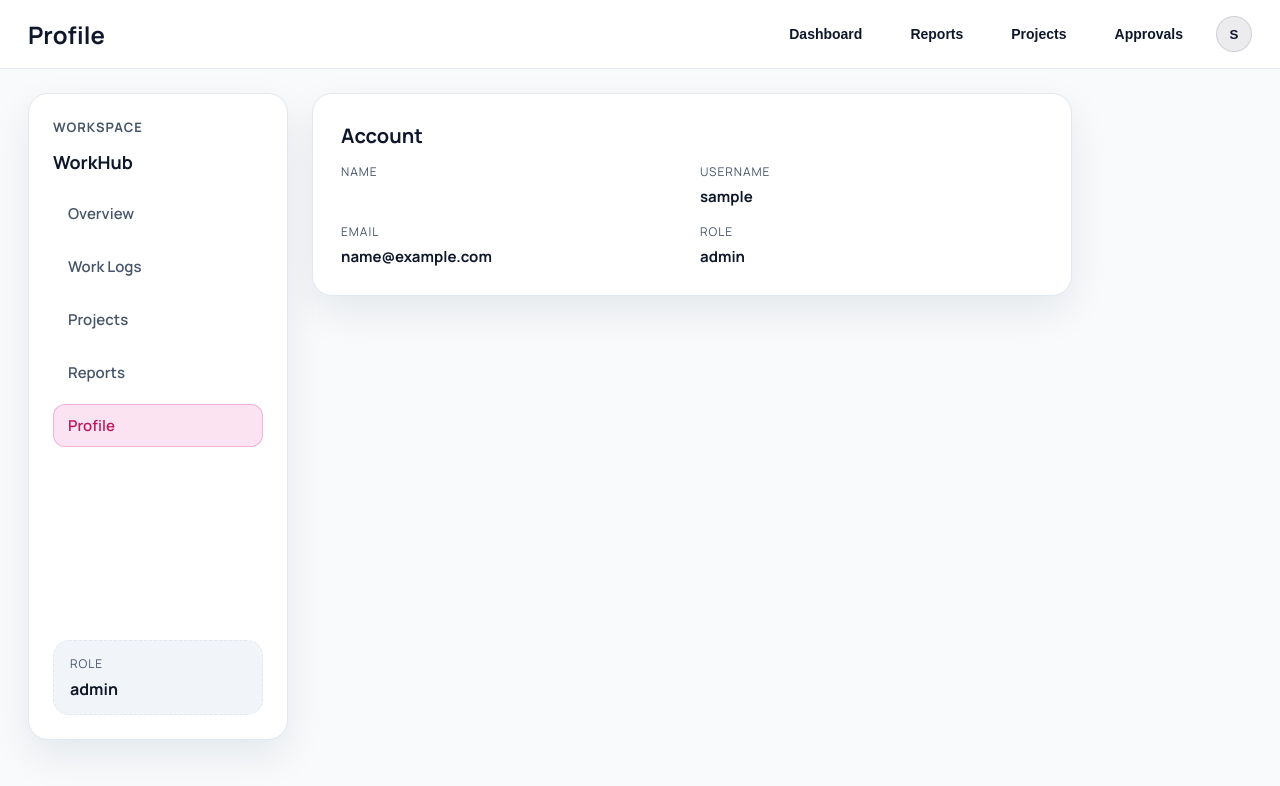
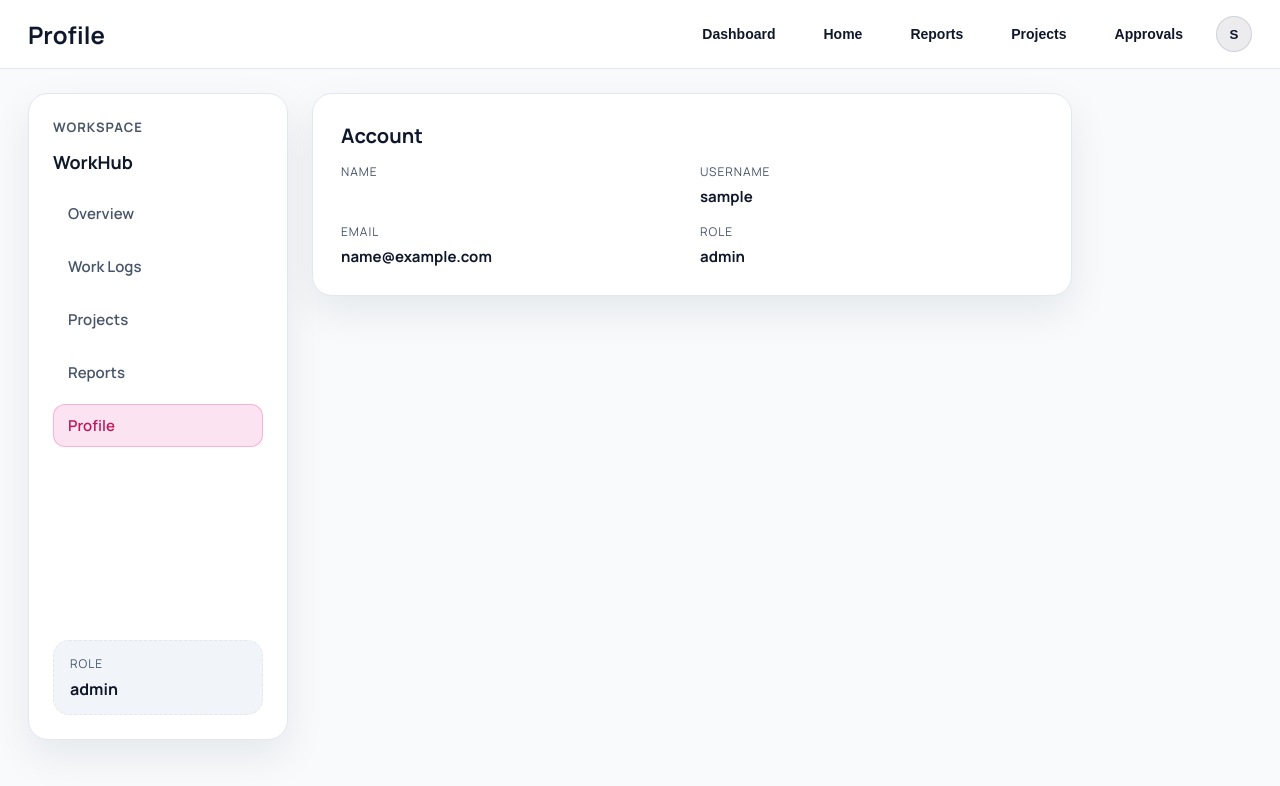
Before and after one commit to daebakkk/workhub-backend, a React (Vite) app: page /profile in a window 1280 px wide. Shown: the top 786 px of the page. Built offline with nearby package versions, Linux system fonts and the light colour scheme; no server answers; sample sign-in values are in the browser's storage.

Commit message:
home add

```diff
--- a/src/components/Navbar.jsx
+++ b/src/components/Navbar.jsx
@@ -43,6 +43,8 @@ export default function Navbar() {
     <nav className={`navbar ${isHome ? 'navbarHome' : ''}`}>
       {currentPath !== "/dashboard" && (
         <Link to="/dashboard" className="navItem">Dashboard</Link>)}
+      {currentPath !== "/" && (
+        <Link to="/" className="navItem">Home</Link>)}
       {currentPath !== "/reports" && (
         <Link to="/reports" className="navItem">Reports</Link>)}
       {currentPath !== "/projects" && (
```
